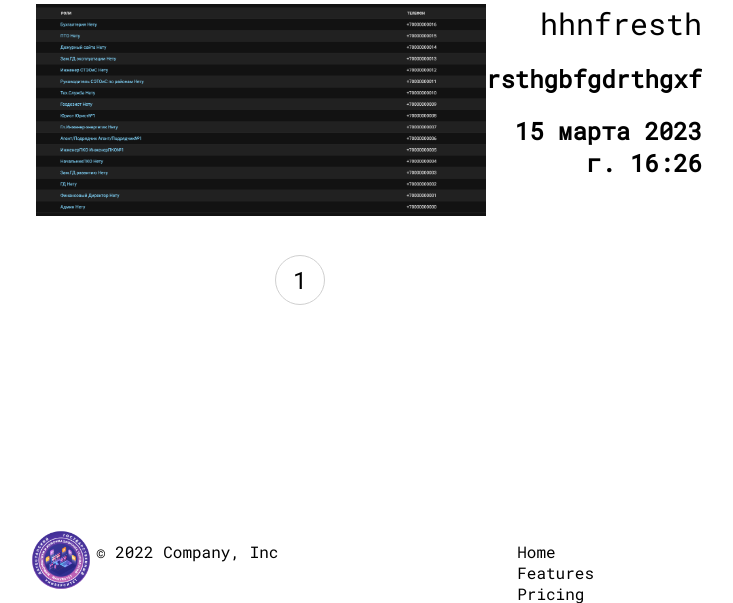
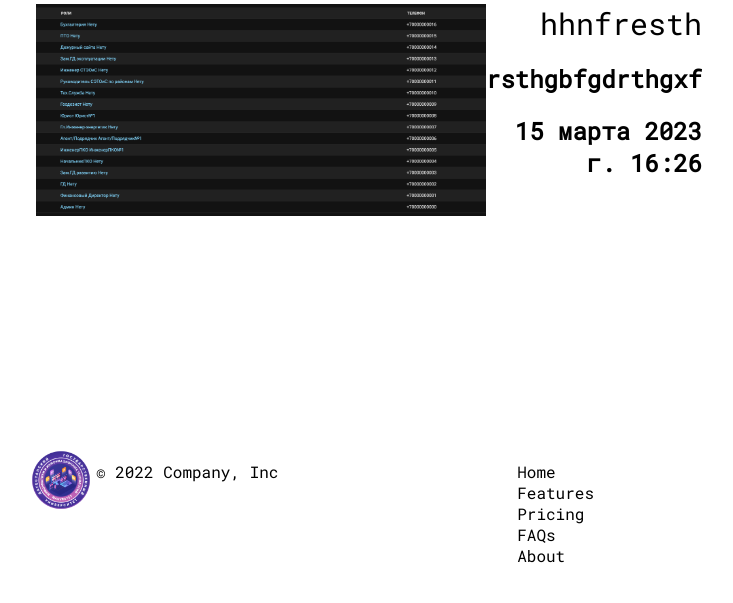
Before and after one commit to zifrit/SiteDGU, a Django app: page / in a window 1280 px wide. Shown: the part 311-914 px from the top of the page, without its empty margins (330-1063 px from the left). After the commit the page ends 874 px from the top, so only its background shows below. Run offline with Django 4.2, Linux system fonts and the light colour scheme; a user stored in the database is signed in; data comes from the database, SQL or seed files in the repository.

Commit message:
fixed pagination

```diff
--- a/MainPartSiteDGU/Students/views.py
+++ b/MainPartSiteDGU/Students/views.py
@@ -97,6 +97,7 @@
         log.info('test')
         context = super().get_context_data(**kwargs)
         context['menu'] = menu
+        context['pagination'] = True
         return context
 
     def get_queryset(self):
--- a/MainPartSiteDGU/logic_for_student/views.py
+++ b/MainPartSiteDGU/logic_for_student/views.py
@@ -51,6 +51,7 @@
     def get_context_data(self, *, object_list=None, **kwargs):
         context = super().get_context_data(**kwargs)
         context['menu'] = menu
+        context['pagination'] = True
         return context
 
 
--- a/MainPartSiteDGU/templates/logic_for_student/templates/list_events.html
+++ b/MainPartSiteDGU/templates/logic_for_student/templates/list_events.html
@@ -19,13 +19,4 @@
             </div>
         {% endfor %}
     </div>
-    <div class="pagination">
-        <ul>
-            {% for page in paginator.page_range %}
-                <li class="page-item">
-                    <a href="?page={{ page }}" class="page-link">{{ page }}</a>
-                </li>
-            {% endfor %}
-        </ul>
-    </div>
 {% endblock %}
```
Also changed, not shown: MainPartSiteDGU/templates/Students/templates/list_student.html (+0 -9 lines).
